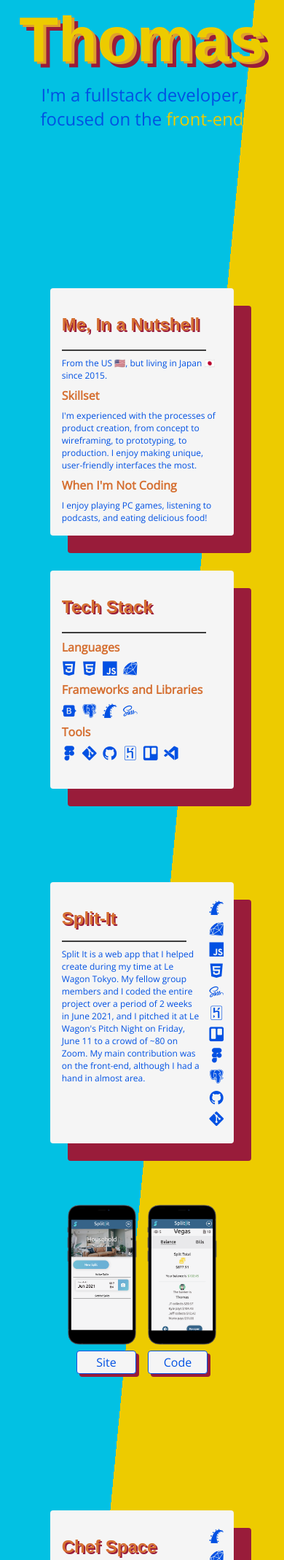
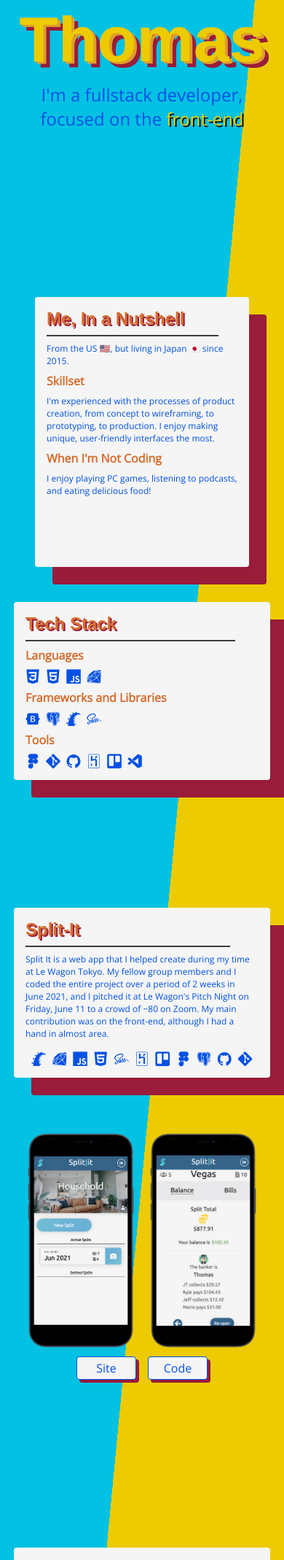
Before and after one commit to typexapex/portfolio-v3, a PHP site: page / in a window 390 px wide. Shown: the part 418-2556 px from the top of the page at 73% size. Run offline with PHP 8.4, Linux system fonts and the light colour scheme; some libraries are stand-ins or nearby versions; some web fonts are replaced.

Commit message:
fixed responsiveness for all elements

```diff
--- a/css/about-card.css
+++ b/css/about-card.css
@@ -1,7 +1,8 @@
 /*DIVS*/
 .about-card {
-  height: 55vh;
-  width: 75%;
+  height: 40vh;
+  min-width: 14.5rem;
+  max-width: 34rem;
   background: var(--offwhite);
   border-radius: .25rem;
   padding: 1rem;
--- a/css/contact.css
+++ b/css/contact.css
@@ -6,6 +6,9 @@
   padding: 1rem;
   width: 75%;
   text-align: center;
+  min-width: 13.5rem;
+  max-width: 33.5rem;
+  height: 22.5rem;
 }
 /*END DIVS*/
 
--- a/css/containers.css
+++ b/css/containers.css
@@ -57,3 +57,22 @@
   justify-content: center;
   align-items: center;
 }
+
+/*LARGE SCREENS*/
+@media screen and (min-width: 1030px) {
+  .about-tech-container {
+    display: flex;
+    flex-direction: row;
+    gap: 2rem;
+    margin-bottom: -5rem;
+  }
+  .featured-project-container {
+    display: flex;
+    flex-direction: row;
+    gap: 2rem;
+    margin-bottom: -8rem;
+  }
+  .greeting-container {
+    margin-bottom: -8rem;
+  }
+}
--- a/css/greeting-card.css
+++ b/css/greeting-card.css
@@ -11,3 +11,8 @@
 .greeting-card p {
   font-size: 1.5rem;
 }
+
+.highlight {
+  color: var(--yellow);
+  text-shadow: 2px 1.5px black;
+}
--- a/css/main-elements.css
+++ b/css/main-elements.css
@@ -50,6 +50,7 @@ h2 {
   font-size: 1.5rem;
   color: var(--orange);
   text-shadow: var(--textShad);
+  margin: 0 0 .5rem 0;
 }
 
 h3 {
@@ -67,10 +68,6 @@ p {
   color: var(--drkBlue);
 }
 
-.highlight {
-  color: var(--yellow);
-}
-
 .line {
   width: 90%;
   border-bottom: 2px solid black;
--- a/css/project-card.css
+++ b/css/project-card.css
@@ -1,19 +1,23 @@
 /*DIVS*/
 .project-left {
-  height: 45vh;
-  width: 75%;
+  max-height: 30vh;
+  min-width: 20rem;
+  max-width: 38.5rem;
   background: var(--offwhite);
   border-radius: .25rem;
   padding: 1rem;
   box-shadow: var(--boxShad);
   position: relative;
   display: grid;
-  grid-template-columns: 90% 2rem;
+  grid-teplate-rows: 90% 2rem;
+  margin-bottom: 2rem;
 }
 
 .project-right {
-  height: 45vh;
-  width: 75%;
+  min-height: 21rem;
+  max-height: 25rem;
+  min-width: 21rem;
+  max-width: 25rem;
   display: flex;
   flex-direction: column;
   align-items: center;
@@ -23,11 +27,9 @@
 
 .project-tech {
   display: flex;
-  flex-direction: column;
   align-items: flex-end;
   justify-content: space-evenly;
-  margin-left: .5rem;
-  margin-right: .5rem;
+  margin-top: 1rem;
 }
 
 .project-text {
@@ -76,7 +78,4 @@
   font-family: var(--textFont);
 }
 
-.project-left h2 {
-  margin-bottom: 1rem;
-}
 /*END TEXT*/
--- a/css/tech-card.css
+++ b/css/tech-card.css
@@ -1,12 +1,10 @@
 /*DIVS*/
 .tech-card {
-  height: 55vh;
-  width: 75%;
+  min-width: 20rem;
+  max-width: 25rem;
   background: var(--offwhite);
   border-radius: .25rem;
   padding: 1rem;
-  display: flex;
-  flex-direction: column;
   box-shadow: var(--boxShad);
   margin-bottom: 2rem;
 }
```
